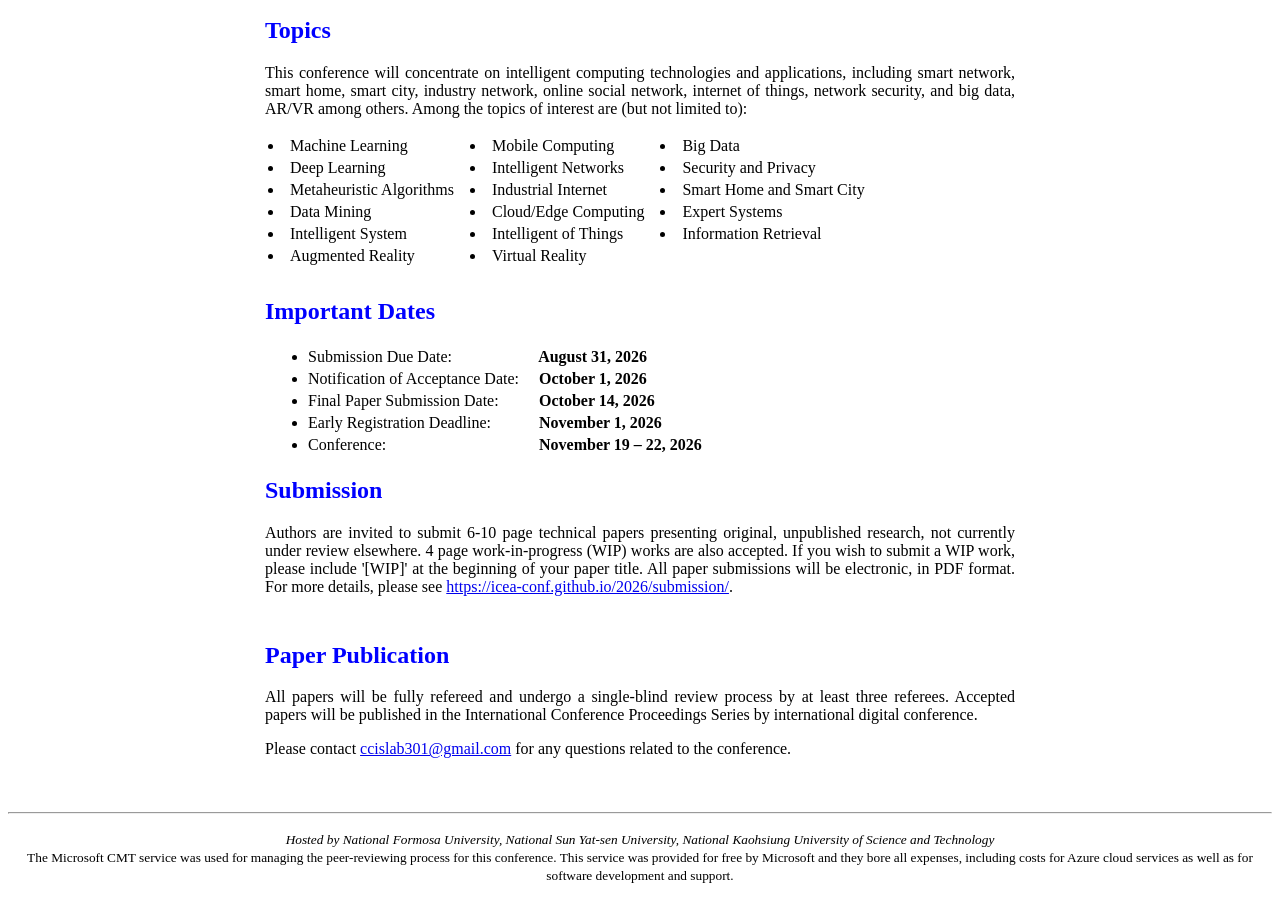
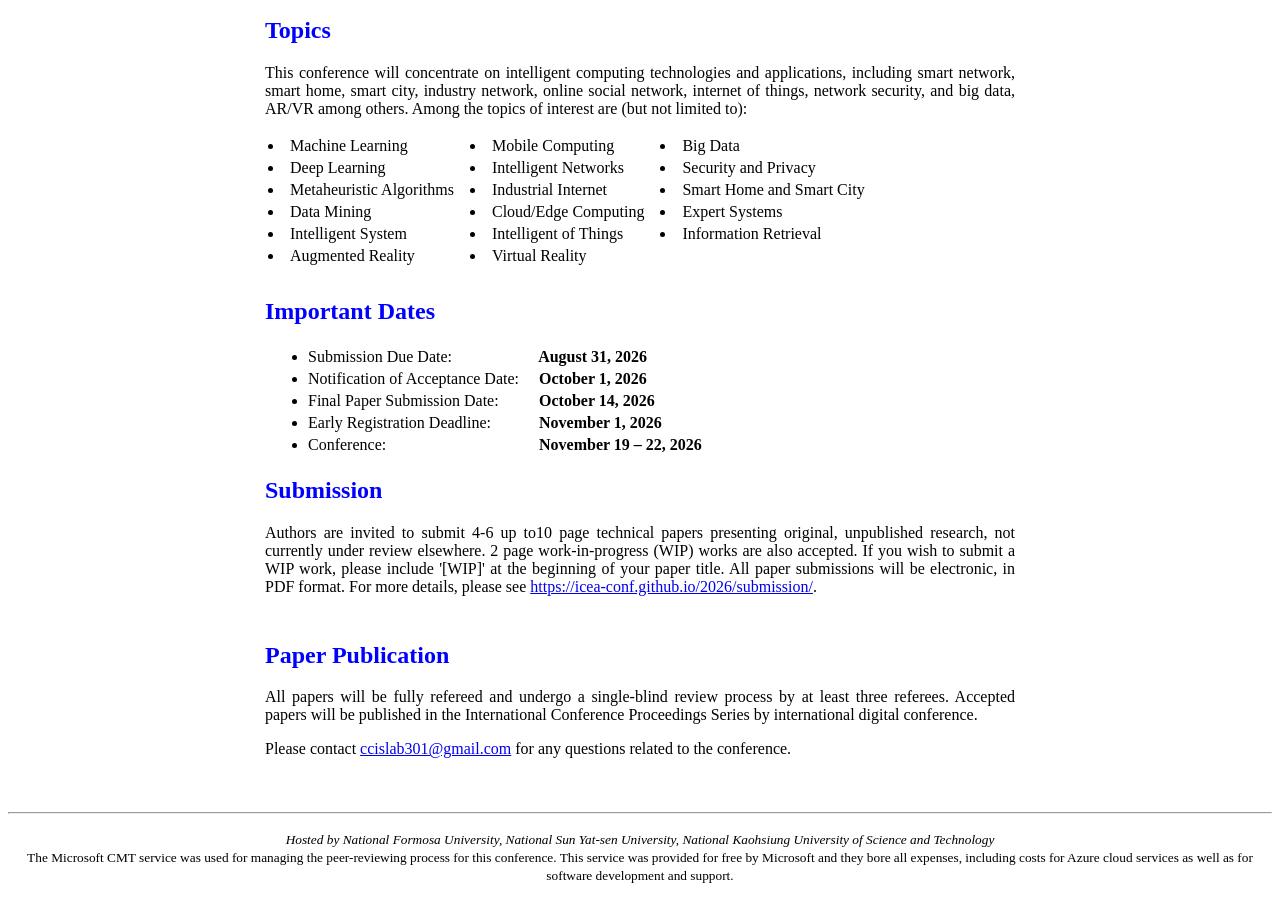
Before and after one commit to icea-conf/2026, a Jekyll site: the page built from papers/index.html, in a window 1280 px wide and 900 px high, scrolled down 624 px. Built offline with Jekyll 4.4.1, drawn with Linux system fonts in a browser that asks for light colours.

Commit message:
Revise paper submission guidelines
Updated submission guidelines for paper length and WIP works.

```diff
--- a/papers/index.html
+++ b/papers/index.html
@@ -182,8 +182,8 @@ title: ICEA 2026
     <div>
       <h2 style="color: #0000ff">Submission</h2>
       <p style="text-align: justify">
-        Authors are invited to submit 6-10 page technical papers presenting original, unpublished
-        research, not currently under review elsewhere. 4 page work-in-progress (WIP) works are also accepted. If you wish to submit a WIP work, please include '[WIP]' at the beginning of your paper title. All paper submissions will be electronic, in
+        Authors are invited to submit 4-6 up to10 page technical papers presenting original, unpublished
+        research, not currently under review elsewhere. 2 page work-in-progress (WIP) works are also accepted. If you wish to submit a WIP work, please include '[WIP]' at the beginning of your paper title. All paper submissions will be electronic, in
         PDF format. For more details, please see
         <a href="https://icea-conf.github.io/2026/submission/"
           >https://icea-conf.github.io/2026/submission/</a
```
